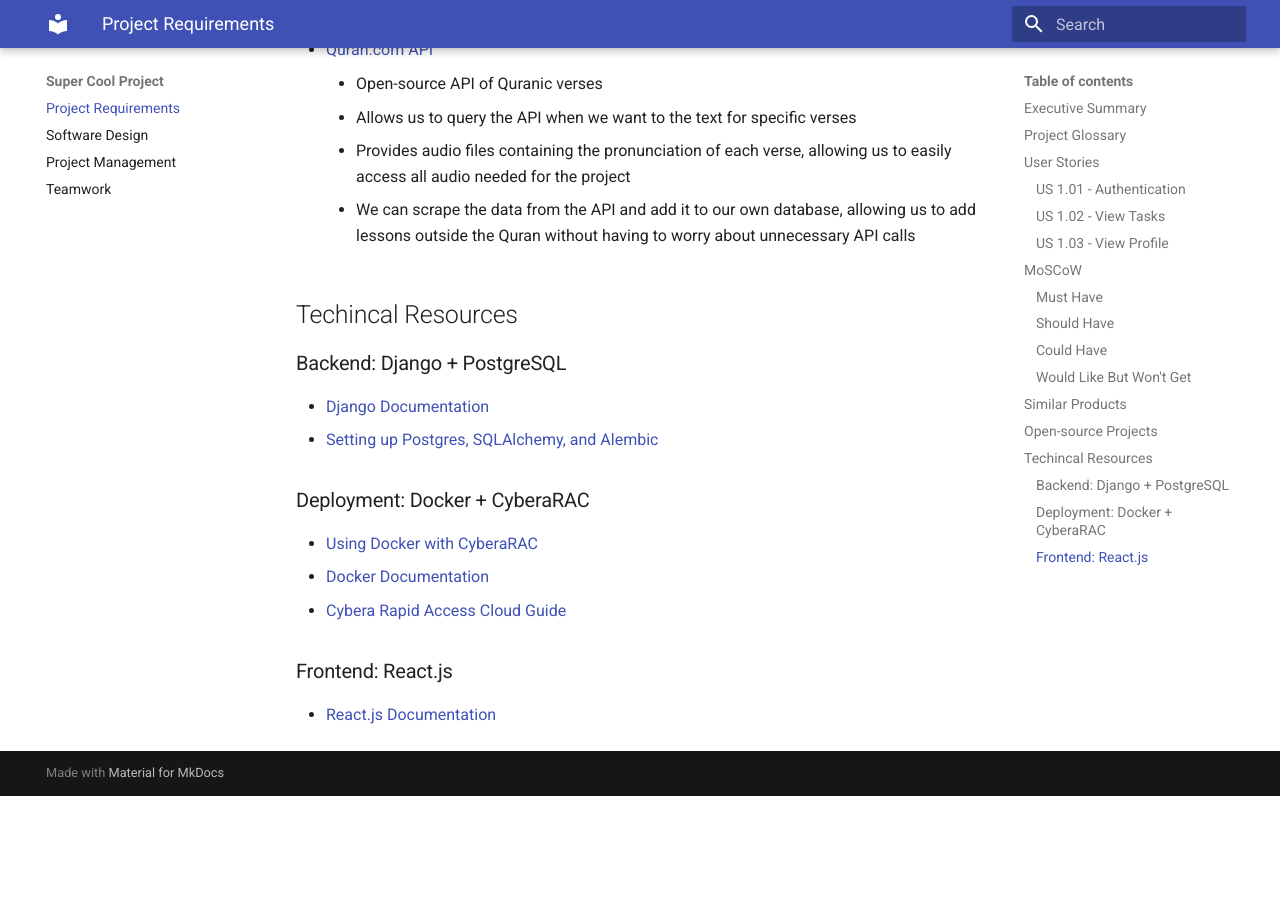
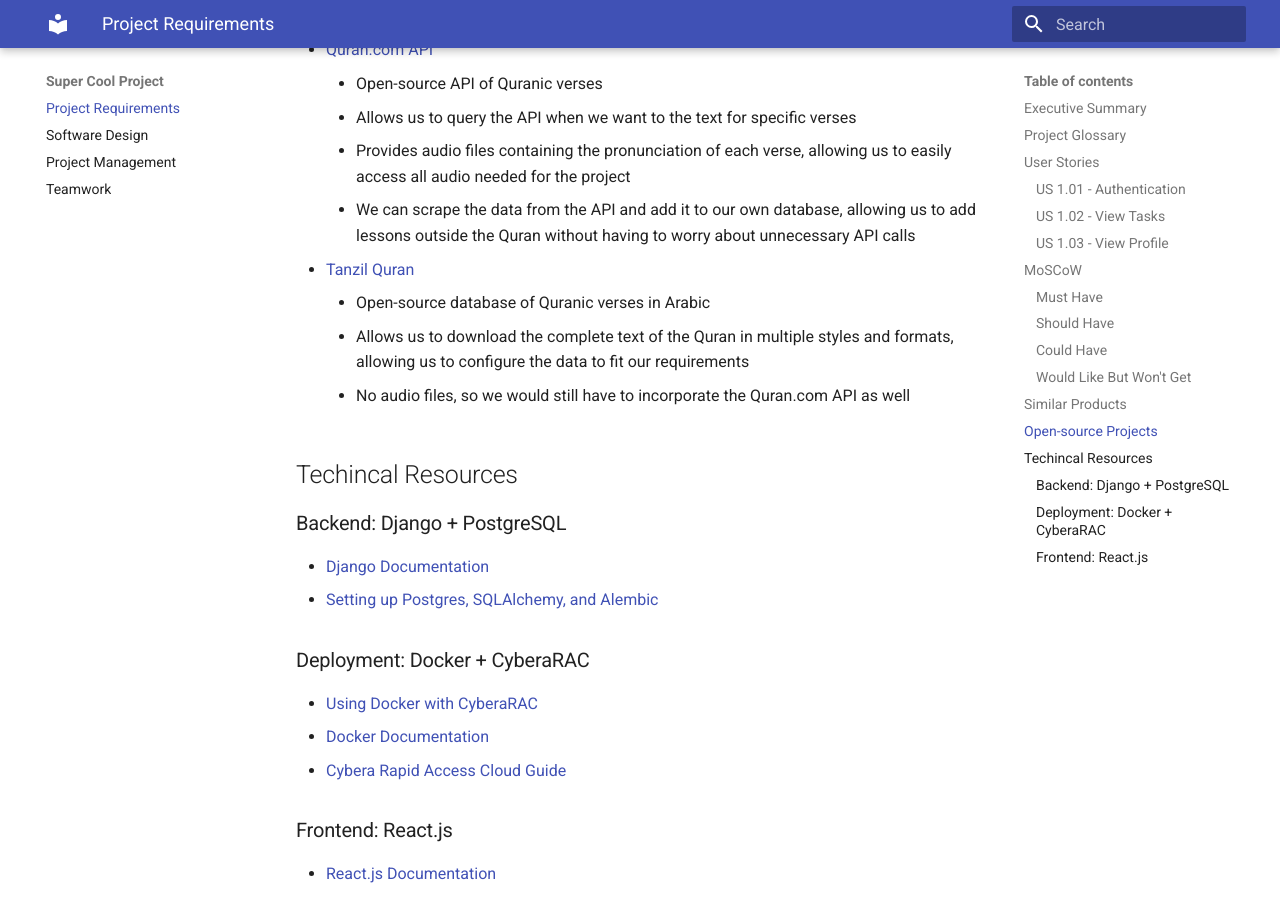
Before and after one commit to shovo4/example-documentation, an MkDocs documentation site: the page built from docs/docs/index.md, in a window 1280 px wide and 900 px high, scrolled down 3197 px. Built offline with MkDocs 1.6.1 and Material for MkDocs 9.7.7, drawn with Linux system fonts in a browser that asks for light colours; before the commit the page ends 3993 px from its top, so only the background shows below that.

Commit message:
Added open-source project

```diff
--- a/docs/docs/index.md
+++ b/docs/docs/index.md
@@ -86,6 +86,10 @@ The Pronunciaton Practice Hub is a website that allows young students to learn h
     - Allows us to query the API when we want to the text for specific verses
     - Provides audio files containing the pronunciation of each verse, allowing us to easily access all audio needed for the project
     - We can scrape the data from the API and add it to our own database, allowing us to add lessons outside the Quran without having to worry about unnecessary API calls
+* [Tanzil Quran](https://tanzil.net/download/)
+    - Open-source database of Quranic verses in Arabic
+    - Allows us to download the complete text of the Quran in multiple styles and formats, allowing us to configure the data to fit our requirements
+    - No audio files, so we would still have to incorporate the Quran.com API as well
 
 ## Techincal Resources
 ### Backend: Django + PostgreSQL
```
